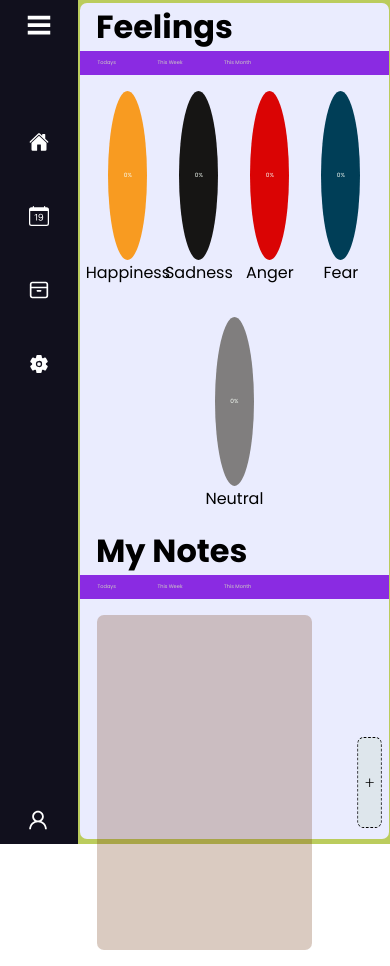
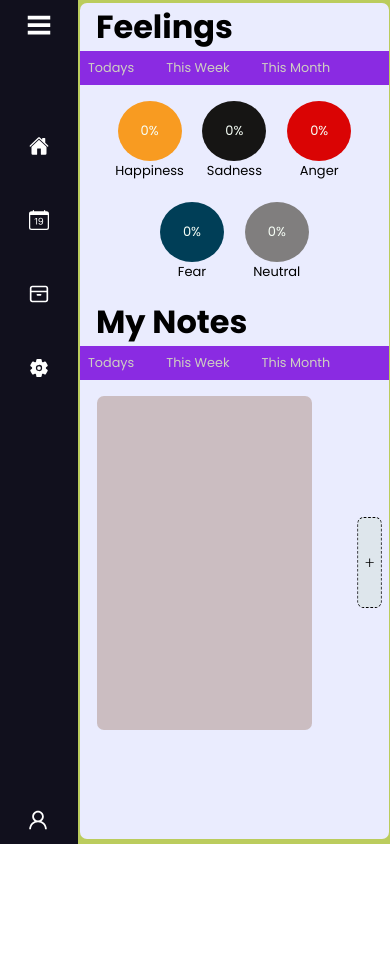
Before and after one commit to BrunoFay/Feelings-Diary, a React (Create React App) app: page / in a window 390 px wide. After the commit the page ends 844 px from the top, so only its background shows below. Built offline with nearby package versions, Linux system fonts and the light colour scheme.

Commit message:
NEW implements remove logical and fix heght an width

```diff
--- a/src/components/home/CardNoteWindow.jsx
+++ b/src/components/home/CardNoteWindow.jsx
@@ -5,8 +5,9 @@ import { BsTrash } from 'react-icons/bs'
 import { IoClose } from 'react-icons/io5'
 
 export default function CardNoteWindow() {
-
   const {
+    notes,
+    setNotes,
     noteCNW,
     dateFormated,
     VISIBLECARD,
@@ -25,7 +26,11 @@ export default function CardNoteWindow() {
     handleClickVisibility(VISIBLEFORM)
     setEditedNote({ status: true, note: noteCNW })
   }
-
+  const handleClickRemovebtn = () => {
+    const notesFiltred = notes.filter(note => note.id !== noteCNW.id)
+    setNotes(notesFiltred)
+    handleClickVisibility()
+  }
   return (
     <main className={`CardNoteWindow ${feeling}-container`}>
       <section className='cnw-header'>
@@ -44,12 +49,18 @@ export default function CardNoteWindow() {
           <span>{feeling}</span>
           <span>{dateFormated(date)}</span>
           <div className='cnw-settings'>
-            <button type='button'><BsTrash /></button>
-            <button type='button' onClick={handleClickEditbtn}><BiEdit /></button>
+            <button
+              type='button'
+              onClick={handleClickRemovebtn}>
+              <BsTrash />
+            </button>
+            <button
+              type='button'
+              onClick={handleClickEditbtn}>
+              <BiEdit /></button>
           </div>
         </div>
         <hr />
-
         <div className='right-cnw-body'>
           <section>{description}</section>
         </div>
--- a/src/components/home/DaysWeekMonthComponent.jsx
+++ b/src/components/home/DaysWeekMonthComponent.jsx
@@ -3,9 +3,9 @@ import React from 'react'
 export default function DaysWeekMonthComponent() {
   return (
     <nav>
-      <span className='DWM-Components'>Todays</span>
-      <span className='DWM-Components'>This Week</span>
-      <span className='DWM-Components'>This Month</span>
+      <button className='DWM-Components'>Todays</button>
+      <button className='DWM-Components'>This Week</button>
+      <button className='DWM-Components'>This Month</button>
     </nav>
   )
 }
--- a/src/components/home/mainHome.css
+++ b/src/components/home/mainHome.css
@@ -1,3 +1,4 @@
+
 .home-container {
   background-color: #EAECFE;
   height: 99%;
@@ -13,7 +14,15 @@
 
 .DWM-Components {
   color: rgb(207, 207, 194);
-  font-size: 1.3vw;
+  font-size: clamp(0.8rem,1.3vw,1.6rem);
+  border: none;
+  background-color: transparent;
+  cursor: pointer;
+  transition: all 0.3s;
+}
+
+.DWM-Components:hover {
+  color: #ffffff;
 }
 
 .home-container h1 {
@@ -46,7 +55,7 @@
 
 .feelings-container div {
   width: 10vw;
-  height: 23vh;
+  height: 10rem;
   align-self: center;
   justify-content: center;
   border-radius: 50%;
@@ -92,7 +101,7 @@
 .carousel-item {
   display: flex;
   flex-direction: column;
-  width: 13em;
+  min-width: 13em;
   height: 16em;
   word-wrap: break-word;
   border-radius: 7px;
@@ -200,7 +209,6 @@
 
 .formNote-container button:disabled, .editFormNote-container button:disabled {
   background-color: #11101d36;
-
 }
 
 .formNote-container form, .editFormNote-container form {
@@ -210,7 +218,11 @@
   align-items: center;
   gap: 1rem;
 }
-
+.cnw-header-closebtn:hover {
+  color: #ffffff;
+  transition: all ease-in 100ms;
+  cursor: pointer;
+}
 .closeForm-btn {
   position: absolute;
   top: 0;
@@ -291,7 +303,7 @@
   align-items: center;
 }
 
-.cnw-header  {
+.cnw-header {
   position: relative;
   top: 0;
   right: 0.2rem;
@@ -313,7 +325,8 @@
   width: 10vw;
 
 }
-.left-cnw-body span{
+
+.left-cnw-body span {
   font-style: italic;
   color: rgb(192, 183, 183);
 }
@@ -335,7 +348,17 @@
 .right-cnw-body {
   width: auto;
 }
-.cnw-header-closebtn:hover{
-  color : #ffffff;
-  transition: all ease-in 100ms;
+
+@media screen and (max-width: 860px) {
+  .feelings-container div {
+    width: 4rem;
+    height: 5rem;
+  }
+  .feelings-container{
+    gap: 1.3rem;
+
+  }
+  .feelings-container div span {
+font-size: small;
+  }
 }
--- a/src/components/navbar/Navbar.jsx
+++ b/src/components/navbar/Navbar.jsx
@@ -43,7 +43,7 @@ export default function Navbar() {
             <div >
               <nav to="#">
                 <i className='bx bx-collection' > <BsCalendarDate/></i>
-                <span className="link_name">schedule</span>
+                <span className="link_name">Schedule</span>
               </nav>
               <i className='bx bxs-chevron-down arrow' ></i>
             </div>
--- a/src/components/navbar/navbar.css
+++ b/src/components/navbar/navbar.css
@@ -97,7 +97,7 @@
   height: 50px;
   min-width: 78px;
   text-align: center;
-  line-height: 50px;
+  line-height: 58px;
   color: #fff;
   font-size: 20px;
   cursor: pointer;
```
